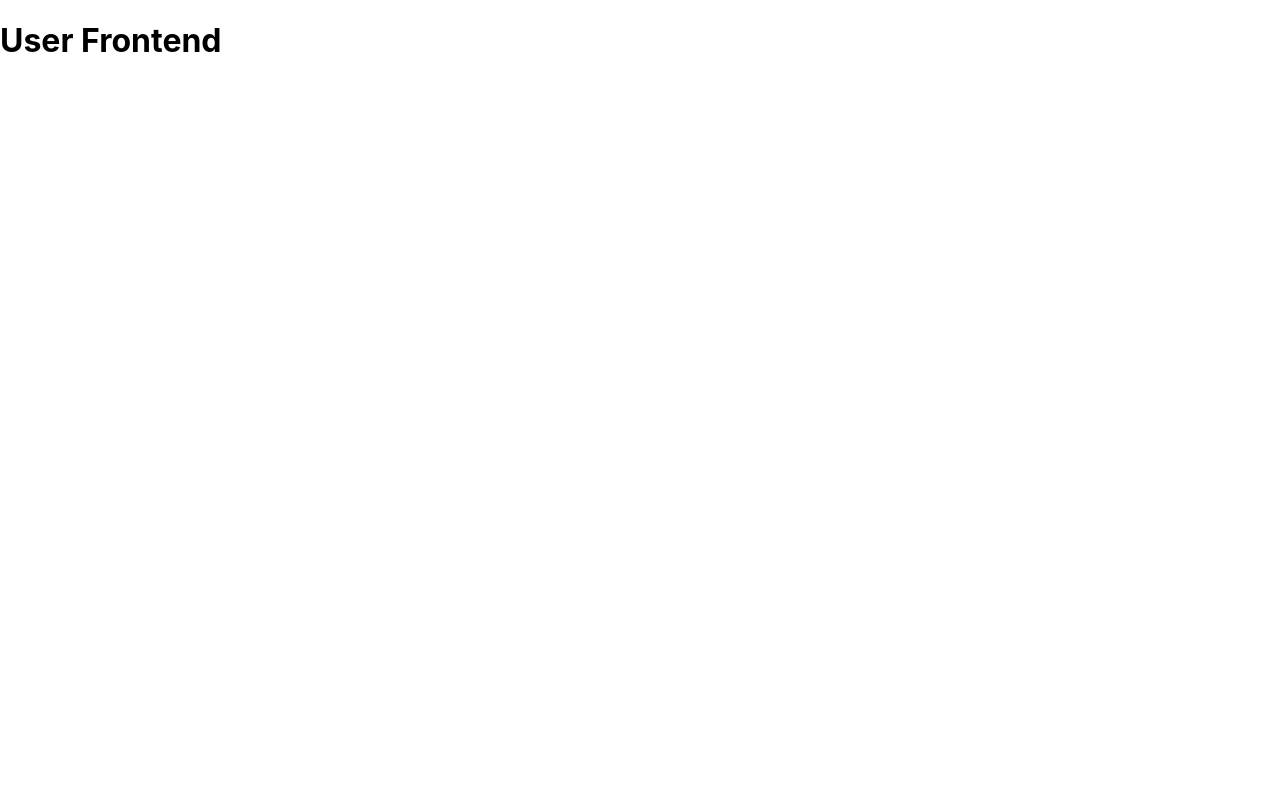
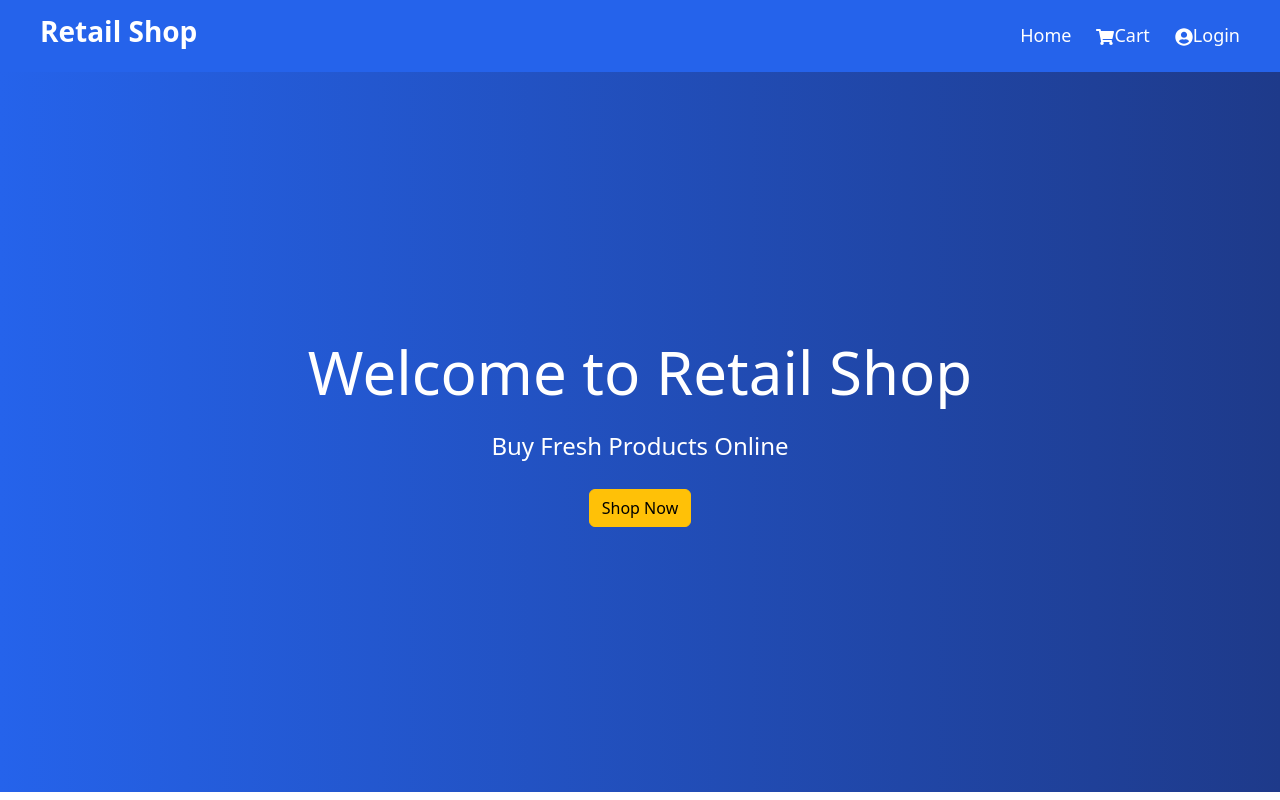
Before and after one commit to 21A91A05H3/Retail_POSsystem_project, a React (Create React App) app in the folder userfrontend/: page / in a window 1280 px wide. Built offline with nearby package versions, Linux system fonts and the light colour scheme.

Commit message:
Created customer home page and navbar

```diff
--- a/userfrontend/package.json
+++ b/userfrontend/package.json
@@ -7,9 +7,13 @@
     "@testing-library/jest-dom": "^6.9.1",
     "@testing-library/react": "^16.3.2",
     "@testing-library/user-event": "^13.5.0",
+    "bootstrap": "^5.3.8",
     "react": "^19.2.7",
     "react-dom": "^19.2.7",
+    "react-icons": "^5.6.0",
+    "react-router-dom": "^7.17.0",
     "react-scripts": "5.0.1",
+    "react-toastify": "^11.1.0",
     "web-vitals": "^2.1.4"
   },
   "scripts": {
--- a/userfrontend/src/App.js
+++ b/userfrontend/src/App.js
@@ -1,10 +1,30 @@
+import React from "react";
 
-import './App.css';
+import {
+  BrowserRouter,
+  Routes,
+  Route
+} from "react-router-dom";
+
+import Home
+from "./pages/Home/home";
 
 function App() {
+
   return (
 
-    <h1>User Frontend</h1>
+    <BrowserRouter>
+
+      <Routes>
+
+        <Route
+          path="/"
+          element={<Home />}
+        />
+
+      </Routes>
+
+    </BrowserRouter>
   );
 }
 
--- /dev/null
+++ b/userfrontend/src/components/Navbar/navbar.css
@@ -0,0 +1,48 @@
+.custom-navbar{
+
+  display: flex;
+
+  justify-content: space-between;
+
+  align-items: center;
+
+  padding: 15px 40px;
+
+  background: #2563eb;
+
+  color: white;
+}
+
+.logo{
+
+  font-size: 28px;
+
+  font-weight: bold;
+}
+
+.nav-links{
+
+  display: flex;
+
+  gap: 25px;
+
+  list-style: none;
+
+  margin: 0;
+}
+
+.nav-links a{
+
+  text-decoration: none;
+
+  color: white;
+
+  font-size: 18px;
+
+  transition: 0.3s;
+}
+
+.nav-links a:hover{
+
+  color: #facc15;
+}
--- /dev/null
+++ b/userfrontend/src/components/Navbar/navbar.js
@@ -0,0 +1,60 @@
+import React from "react";
+
+import "./navbar.css";
+
+import {
+  Link
+} from "react-router-dom";
+
+import {
+  FaShoppingCart,
+  FaUserCircle
+} from "react-icons/fa";
+
+function Navbar() {
+
+  return (
+
+    <nav className="custom-navbar">
+
+      <h2 className="logo">
+
+        Retail Shop
+
+      </h2>
+
+      <ul className="nav-links">
+
+        <li>
+          <Link to="/">
+            Home
+          </Link>
+        </li>
+
+        <li>
+          <Link to="/cart">
+
+            <FaShoppingCart />
+
+            Cart
+
+          </Link>
+        </li>
+
+        <li>
+          <Link to="/login">
+
+            <FaUserCircle />
+
+            Login
+
+          </Link>
+        </li>
+
+      </ul>
+
+    </nav>
+  );
+}
+
+export default Navbar;
--- a/userfrontend/src/index.js
+++ b/userfrontend/src/index.js
@@ -3,7 +3,8 @@ import ReactDOM from 'react-dom/client';
 import './index.css';
 import App from './App';
 import reportWebVitals from './reportWebVitals';
-
+import "bootstrap/dist/css/bootstrap.min.css";
+import "react-toastify/dist/ReactToastify.css";
 const root = ReactDOM.createRoot(document.getElementById('root'));
 root.render(
   <React.StrictMode>
--- /dev/null
+++ b/userfrontend/src/pages/Home/home.css
@@ -0,0 +1,36 @@
+.hero-section{
+
+  height: 90vh;
+
+  display: flex;
+
+  flex-direction: column;
+
+  justify-content: center;
+
+  align-items: center;
+
+  background: linear-gradient(
+    to right,
+    #2563eb,
+    #1e3a8a
+  );
+
+  color: white;
+
+  text-align: center;
+}
+
+.hero-section h1{
+
+  font-size: 60px;
+
+  margin-bottom: 20px;
+}
+
+.hero-section p{
+
+  font-size: 24px;
+
+  margin-bottom: 25px;
+}
--- /dev/null
+++ b/userfrontend/src/pages/Home/home.js
@@ -0,0 +1,42 @@
+import React from "react";
+
+import "./home.css";
+
+import Navbar
+from "../../components/Navbar/navbar";
+
+function Home() {
+
+  return (
+
+    <div>
+
+      <Navbar />
+
+      <div className="hero-section">
+
+        <h1>
+
+          Welcome to Retail Shop
+
+        </h1>
+
+        <p>
+
+          Buy Fresh Products Online
+
+        </p>
+
+        <button className="btn btn-warning">
+
+          Shop Now
+
+        </button>
+
+      </div>
+
+    </div>
+  );
+}
+
+export default Home;
```
Also changed, not shown: 1 other file (tests, documents, lock files or other folders).
